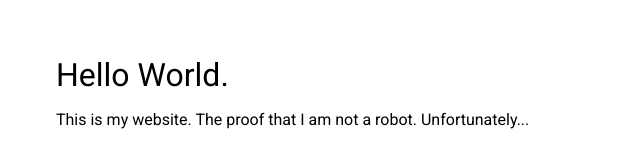
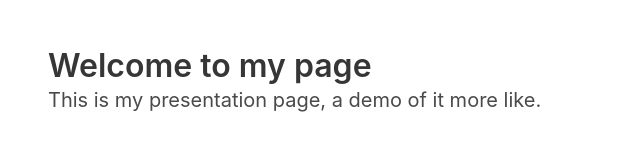
Before and after one commit to valentin-stamate/ValentinStamate, a plain HTML site: page public/index.html in a window 1280 px wide. Shown: the whole page, without its empty margins (0-640 px from the left). Drawn offline with nearby package versions, Linux system fonts and the light colour scheme.

Commit message:
added ui library

```diff
--- a/public/index.html
+++ b/public/index.html
@@ -3,31 +3,28 @@
 <head>
   <meta charset="UTF-8">
   <meta name="viewport" content="width=device-width, initial-scale=1.0">
-  <title>Hello World</title>
+  <title>Welcome</title>
   <link href="https://fonts.googleapis.com/css2?family=Roboto&display=swap" rel="stylesheet">
+  <link rel="stylesheet" href="style.css">
 
-  <style type="text/css">
-    body {
-      font-family: 'Roboto', sans-serif;
-      padding: 3rem;
-    }
-
-    .content {
-      font-size: 2rem;
-      margin-bottom: 1rem;
-    }
-  </style>
+  <!--  META DESCRIPTION-->
+  <meta name="description" content="Hello there. My name is Stamate Valentin and I live in Romania. I currently study Computer Science and I am very passionate about software engineering, especially developing full stack apps with node.js and angular.">
+  <meta name="keywords" content="">
 
 </head>
 <body>
 
 
-  <div class="content">Hello World.</div>
-  <div>
-    This is my website. The proof that I am not a robot. Unfortunately...
-  </div>
-
-  <!-- Lunc -->
+  <section class="hero">
+    <div class="hero-body">
+      <p class="title">
+        Welcome to my page
+      </p>
+      <p class="subtitle">
+        This is my presentation page, a demo of it more like.
+      </p>
+    </div>
+  </section>
 
 </body>
 </html>
--- /dev/null
+++ b/public/style.css
@@ -0,0 +1 @@
+@import "https://cdn.jsdelivr.net/npm/bulma@0.9.3/css/bulma.min.css";
```
Also changed, not shown: firebase.json (deleted), 2 other files.
